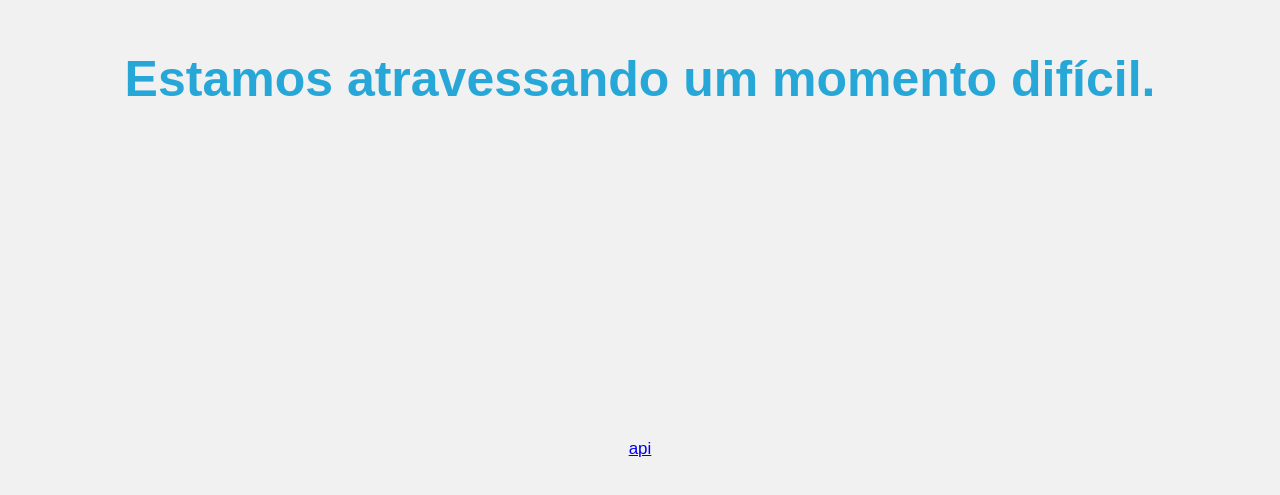
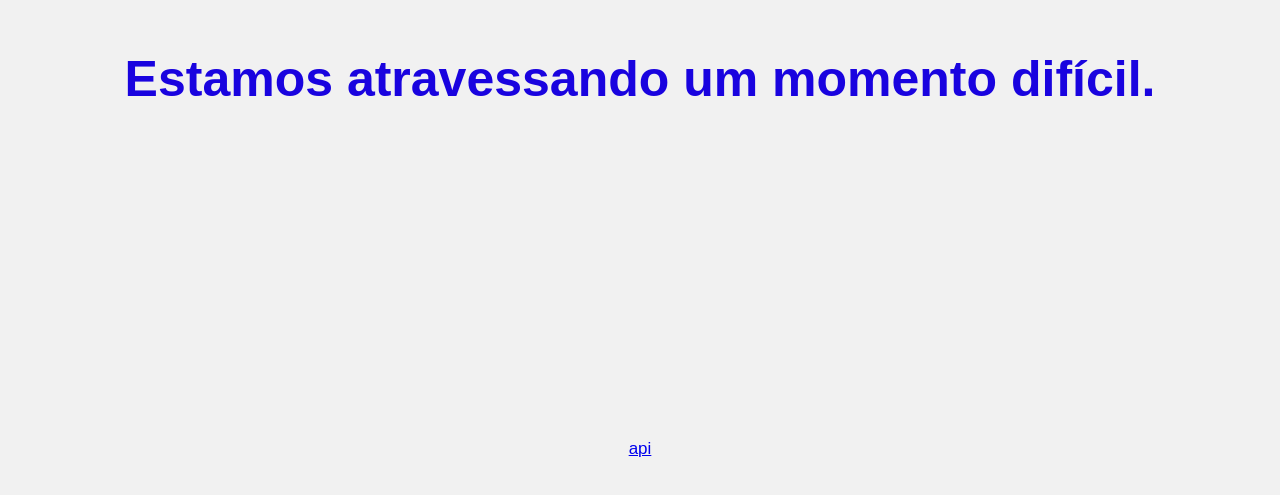
Before and after one commit to AdilsonRocha-coder/friendly-spork, a website: page index.html in a window 1280 px wide. Shown: the part 289-784 px from the top of the page. Drawn offline with Linux system fonts and the light colour scheme; no server answers; a web font is replaced by a local one.

Commit message:
Changed color to blue

```diff
--- a/index.css
+++ b/index.css
@@ -28,7 +28,7 @@ span {
 }
 
 p {
-  color: #27a7d8;
+  color: #1903df;
   font-size: min(50px);
   font-weight: bold;
 }
```
